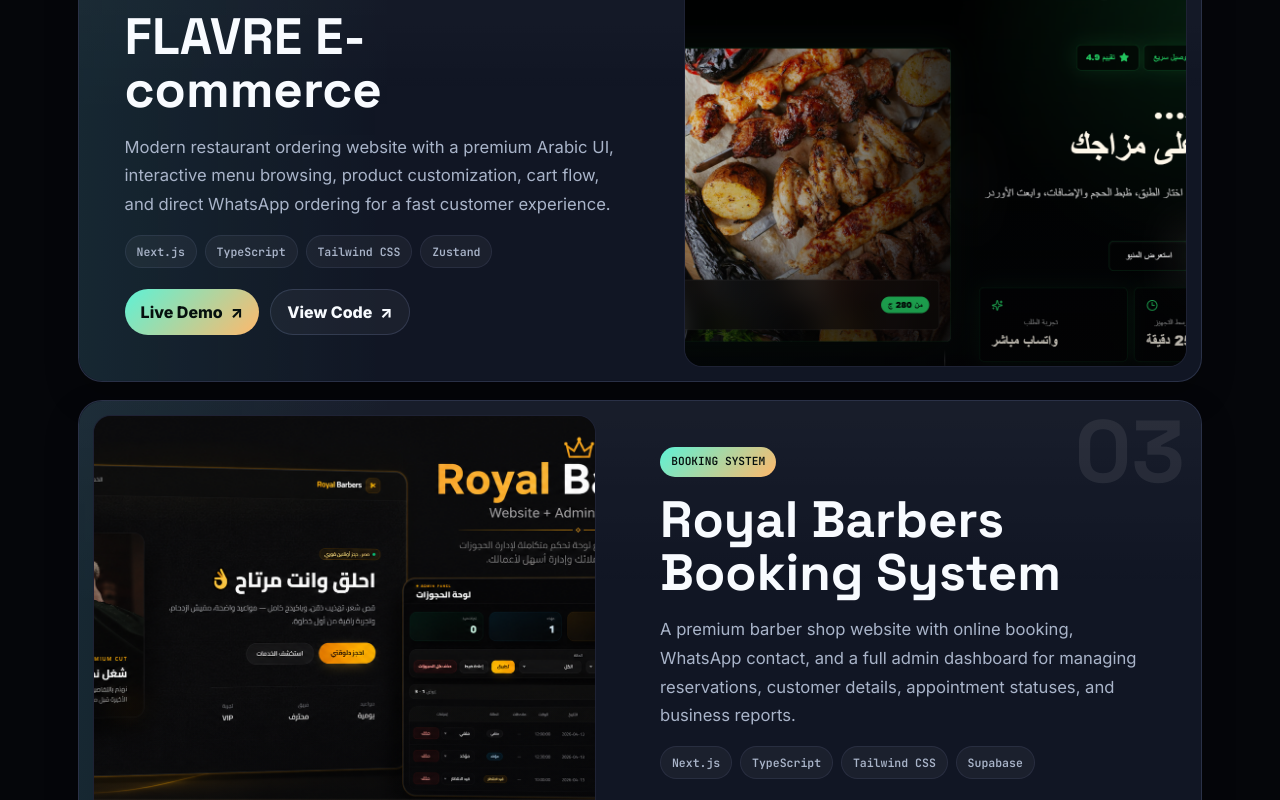
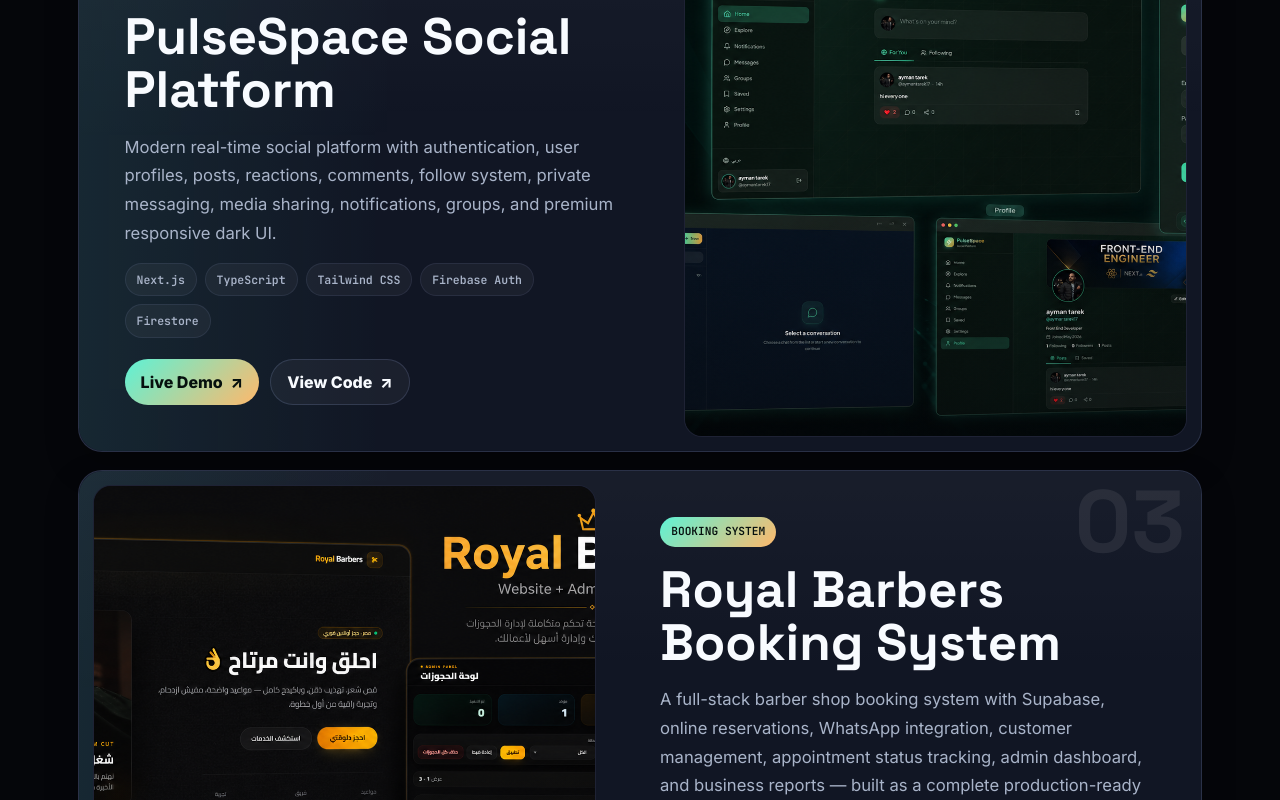
Before and after one commit to aymantarek16/React-Portfolio, a React (Vite) app: page / in a window 1280 px wide. Shown: the part 2440-3240 px from the top of the page. Built offline with nearby package versions, Linux system fonts and the light colour scheme.

Commit message:
add new project

```diff
--- a/src/components/Stats.jsx
+++ b/src/components/Stats.jsx
@@ -9,7 +9,7 @@
     description: "Production-ready applications",
   },
   {
-    value: "3+",
+    value: "4+",
     label: "Years Experience",
     description: "Modern web development",
   },
--- a/src/components/works/ProjectsData.jsx
+++ b/src/components/works/ProjectsData.jsx
@@ -11,6 +11,33 @@
     category: "Healthcare",
   },
   {
+    id: "pulse-space-social-platform",
+    projectTitle: "PulseSpace Social Platform",
+    subTitle:
+      "Modern real-time social platform with authentication, user profiles, posts, reactions, comments, follow system, private messaging, media sharing, notifications, groups, and premium responsive dark UI.",
+    imgPath: "./Projects images/pulse-space.png",
+    liveDemo: "https://pulse-space-rose.vercel.app/login",
+    github: "https://github.com/aymantarek16/Pulse-Space",
+    techStack: [
+      "Next.js",
+      "TypeScript",
+      "Tailwind CSS",
+      "Firebase Auth",
+      "Firestore",
+    ],
+    category: "Social Platform",
+  },
+  {
+    id: "royal-barbers-booking-system",
+    projectTitle: "Royal Barbers Booking System",
+    subTitle:"A full-stack barber shop booking system with Supabase, online reservations, WhatsApp integration, customer management, appointment status tracking, admin dashboard, and business reports — built as a complete production-ready management solution, not just a landing page.",
+    imgPath: "./Projects images/babershop.png",
+    liveDemo: "https://fullstack-baber-shop.vercel.app/",
+    github: "https://github.com/aymantarek16/fullstack-baber-shop",
+    techStack: ["Next.js", "TypeScript", "Tailwind CSS", "Supabase"],
+    category: "Booking System",
+  },
+  {
     id: "flavre-ecommerce",
     projectTitle: "FLAVRE E-commerce",
     subTitle:
@@ -20,17 +47,6 @@
     github: "https://github.com/aymantarek16/FLAVRE",
     techStack: ["Next.js", "TypeScript", "Tailwind CSS", "Zustand"],
     category: "Restaurant / E-commerce",
-},
-{
-  id: "royal-barbers-booking-system",
-  projectTitle: "Royal Barbers Booking System",
-  subTitle:
-    "A premium barber shop website with online booking, WhatsApp contact, and a full admin dashboard for managing reservations, customer details, appointment statuses, and business reports.",
-  imgPath: "./Projects images/babershop.png",
-  liveDemo: "https://fullstack-baber-shop.vercel.app/",
-  github: "https://github.com/aymantarek16/fullstack-baber-shop",
-  techStack: ["Next.js", "TypeScript", "Tailwind CSS", "Supabase"],
-  category: "Booking System",
   },
   {
     id: "iron-house-gym",
```
Also changed, not shown: public/Projects images/careflow.png, public/Projects images/pulse-space.png (added). Lines whose indentation alone changed are shown as unchanged.
